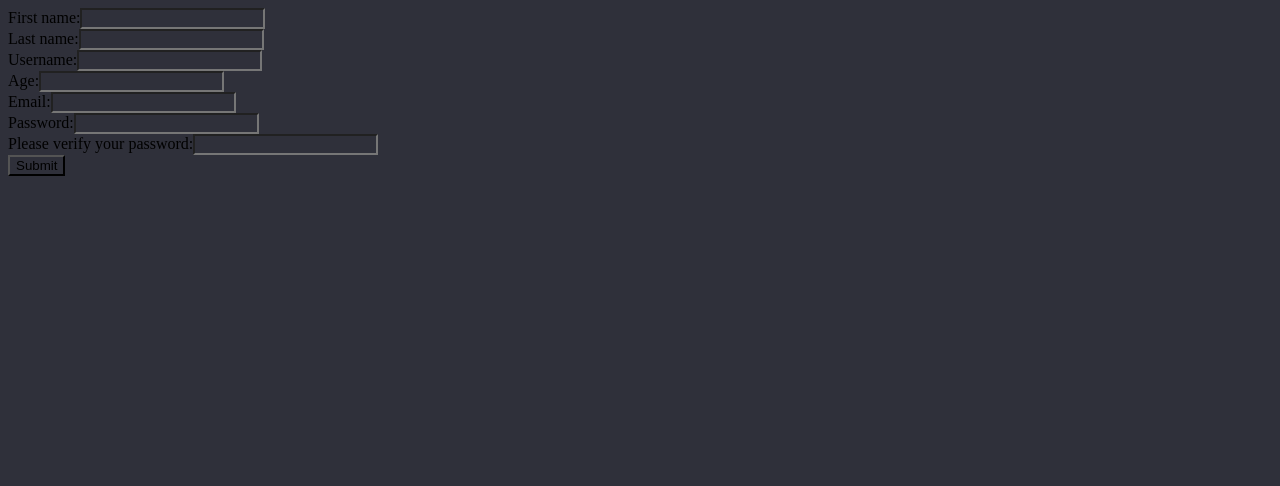
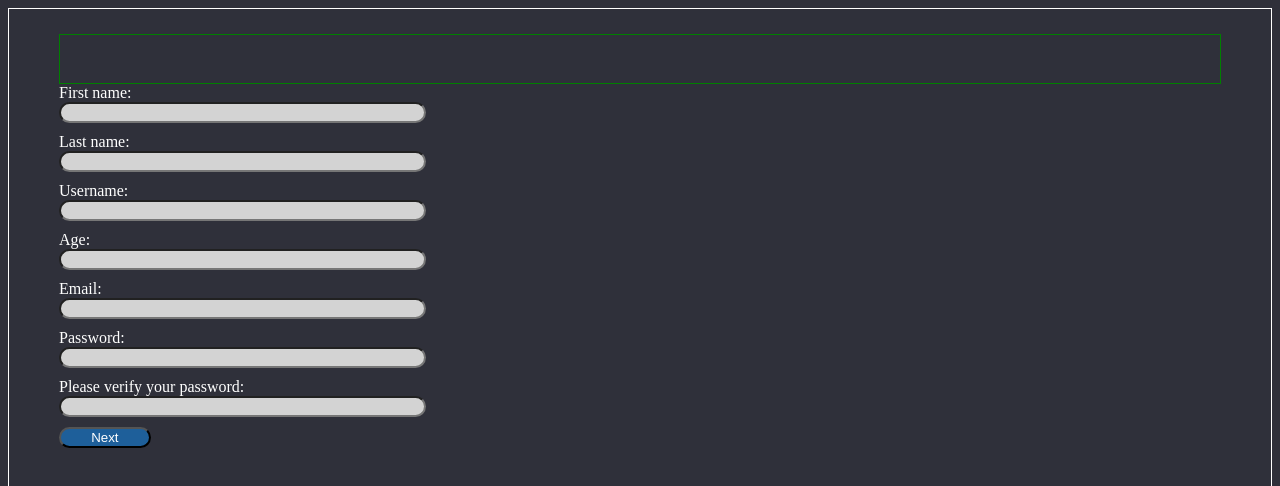
Before and after one commit to Adriana2288/skillswap-frontend, a React (Create React App) app: page /api/signup in a window 1280 px wide. Shown: the top 486 px of the page. Built offline with nearby package versions, Linux system fonts and the light colour scheme.

Commit message:
Css 1.0 for sign up page

```diff
--- a/src/App.css
+++ b/src/App.css
@@ -3,3 +3,7 @@ ul {
   margin: 0;
   padding: 0;
 }
+
+*, *::after, *::before{
+  box-sizing: border-box;
+}
--- a/src/App.js
+++ b/src/App.js
@@ -4,6 +4,7 @@ import AboutUs from "./components/AboutUs";
 import SignUp from "./components/SignUp";
 import LogIn from "./components/LogIn";
 import LandingPage from "./components/LandingPage";
+import "./App.css";
 
 
 class App extends Component {
--- /dev/null
+++ b/src/assets/css/signup.css
@@ -0,0 +1,43 @@
+
+.wrapper {
+    width: 100%;
+    border: 1px solid white;
+    height: 100vh;
+    padding: 25px 50px;
+}
+
+.signup_navbar {
+    width: 100%;
+    border: 1px solid green;
+    height: 50px;
+
+}
+
+.container {
+    width: 367px;
+    height: 488px;
+    /* border: 1px solid red; Check how big container is*/
+}
+
+.login_form {
+    width: 100%;
+}
+
+.login_form label {
+    color: white;
+    font-family: Poppins;
+}
+
+.login_form input {
+    width: 100%;
+    background-color: lightgrey;
+    border-radius: 12px;
+    margin-bottom: 10px;
+}
+
+.login_form button {
+    width: 25%;
+    border-radius: 12px;
+    background-color: #1E5F9A;
+    color: white;
+}
--- a/src/components/SignUp.js
+++ b/src/components/SignUp.js
@@ -1,5 +1,6 @@
 import React, { Component } from "react";
 import axios from "axios";
+import "../assets/css/signup.css";
 
 class Registration extends Component {
   constructor() {
@@ -81,8 +82,13 @@ class Registration extends Component {
 
   render() {
     return (
+      <div className="wrapper">
+      <section className="signup_navbar">
+
+      </section>
+
       <div className="container">
-        <form onSubmit={this.onSubmit}>
+        <form className="login_form" onSubmit={this.onSubmit}>
 
           <label>
             First name:
@@ -148,8 +154,9 @@ class Registration extends Component {
           </label>
           <br/>
 
-          <input type="submit" value="Submit" />
+          <button type="submit" value="Submit">Next</button>
         </form>
+      </div>
       </div>
     );
   }
```
